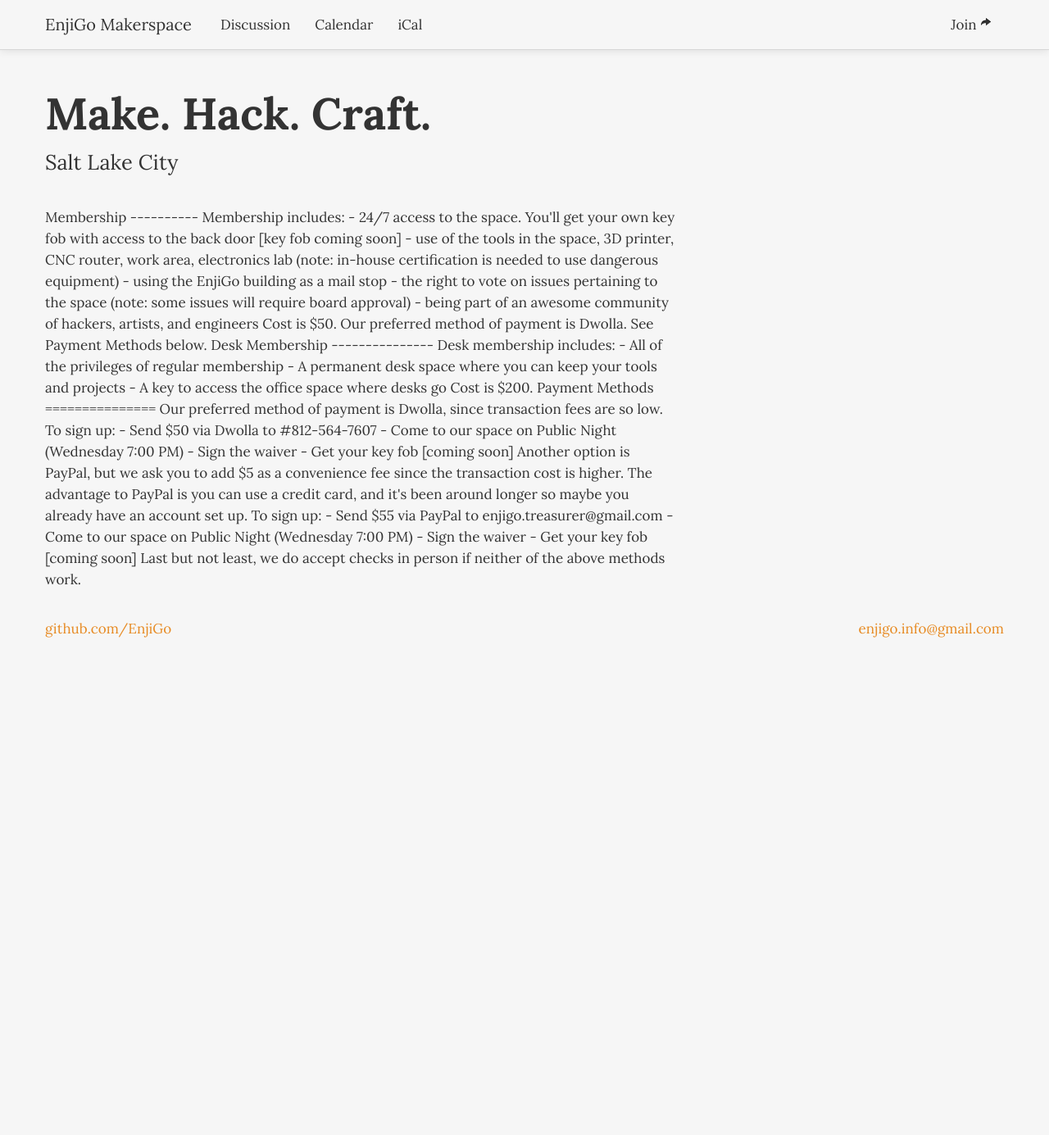
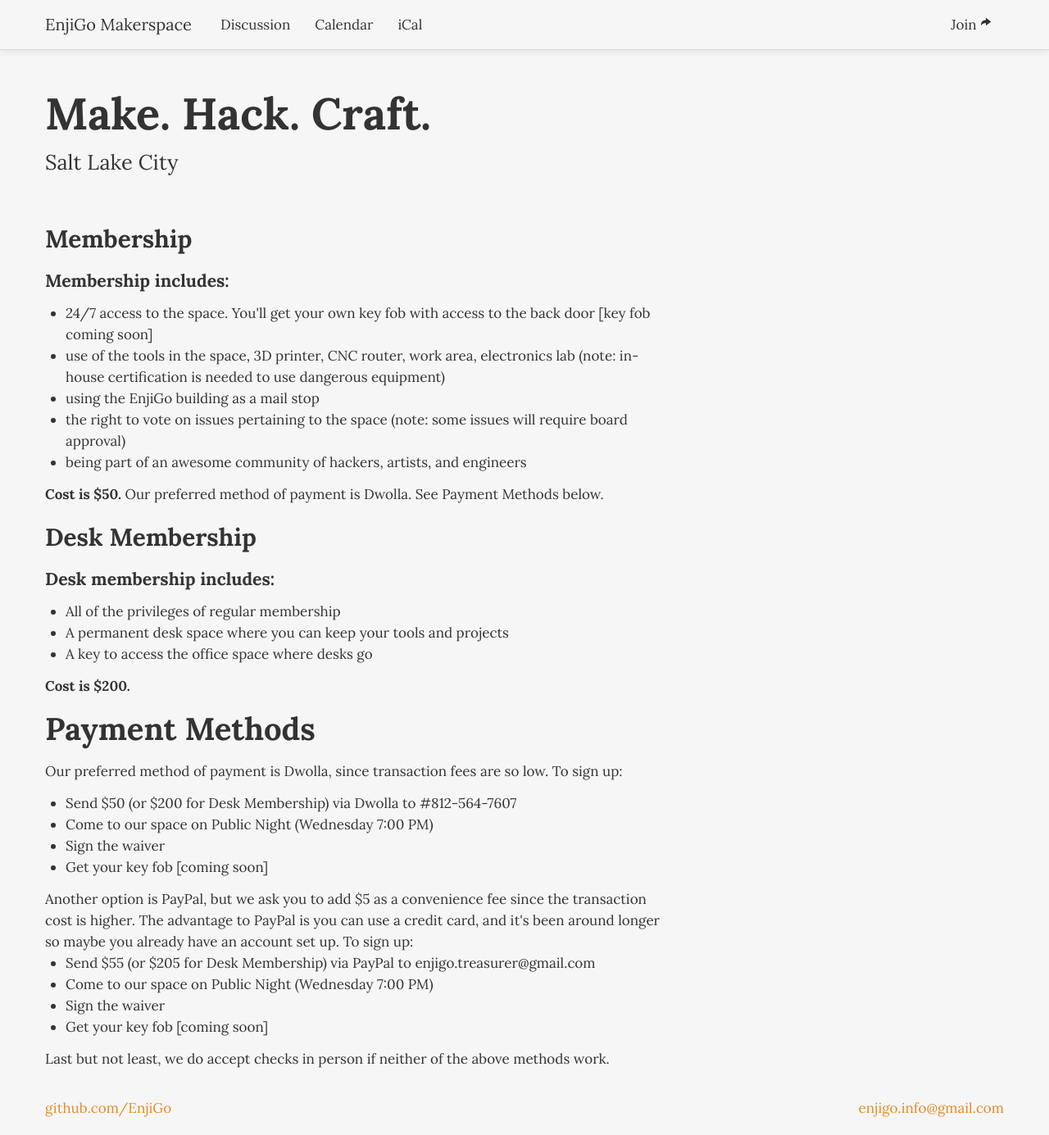
Before and after one commit to makesaltlake/website, a Jekyll site: the page built from join.html, in a window 1280 px wide and 1385 px high. Shown: the whole window at 82% size. Built offline with Jekyll 4.4.1, drawn with Linux system fonts in a browser that asks for light colours.

Commit message:
Update join.html

```diff
--- a/join.html
+++ b/join.html
@@ -3,45 +3,54 @@
 title: Membership Info
 ---
 
-Membership
-----------
+<div class="row-fluid">
+<h3>Membership</h3>
 
-Membership includes:
+<h4>Membership includes:</h4>
+<ul>
+<li>24/7 access to the space. You'll get your own key fob with access to the back door [key fob coming soon]</li>
+<li>use of the tools in the space, 3D printer, CNC router, work area, electronics lab (note: in-house certification is needed to use dangerous equipment)</li>
+<li>using the EnjiGo building as a mail stop</li>
+<li>the right to vote on issues pertaining to the space (note: some issues will require board approval)</li>
+<li>being part of an awesome community of hackers, artists, and engineers</li>
+</ul>
 
-- 24/7 access to the space. You'll get your own key fob with access to the back door [key fob coming soon]
-- use of the tools in the space, 3D printer, CNC router, work area, electronics lab (note: in-house certification is needed to use dangerous equipment)
-- using the EnjiGo building as a mail stop
-- the right to vote on issues pertaining to the space (note: some issues will require board approval)
-- being part of an awesome community of hackers, artists, and engineers
+<b>Cost is $50.</b> Our preferred method of payment is Dwolla. See Payment Methods below.
+</div>
 
-Cost is $50. Our preferred method of payment is Dwolla. See Payment Methods below.
+<div class="row-fluid">
+<h3>Desk Membership</h3>
 
-Desk Membership
----------------
+<h4>Desk membership includes:</h4>
 
-Desk membership includes:
+<ul>
+<li>All of the privileges of regular membership</li>
+<li>A permanent desk space where you can keep your tools and projects</li>
+<li>A key to access the office space where desks go</li>
+</ul>
 
-- All of the privileges of regular membership
-- A permanent desk space where you can keep your tools and projects
-- A key to access the office space where desks go
+<b>Cost is $200.</b>
+</div>
 
-Cost is $200.
+<div class="row-fluid">
+<h2>Payment Methods</h2>
 
-Payment Methods
-===============
-
-Our preferred method of payment is Dwolla, since transaction fees are so low. To sign up:
-
-- Send $50 via Dwolla to #812-564-7607
-- Come to our space on Public Night (Wednesday 7:00 PM)
-- Sign the waiver
-- Get your key fob [coming soon]
+<p>Our preferred method of payment is Dwolla, since transaction fees are so low. To sign up:</p>
+<ul>
+<li>Send $50 (or $200 for Desk Membership) via Dwolla to #812-564-7607</li>
+<li>Come to our space on Public Night (Wednesday 7:00 PM)</li>
+<li>Sign the waiver</li>
+<li>Get your key fob [coming soon]</li>
+</ul>
 
 Another option is PayPal, but we ask you to add $5 as a convenience fee since the transaction cost is higher. The advantage to PayPal is you can use a credit card, and it's been around longer so maybe you already have an account set up. To sign up:
 
-- Send $55 via PayPal to enjigo.treasurer@gmail.com
-- Come to our space on Public Night (Wednesday 7:00 PM)
-- Sign the waiver
-- Get your key fob [coming soon]
+<ul>
+<li>Send $55 (or $205 for Desk Membership) via PayPal to enjigo.treasurer@gmail.com</li>
+<li>Come to our space on Public Night (Wednesday 7:00 PM)</li>
+<li>Sign the waiver</li>
+<li>Get your key fob [coming soon]</li>
+</ul>
 
 Last but not least, we do accept checks in person if neither of the above methods work.
+</div>
```
